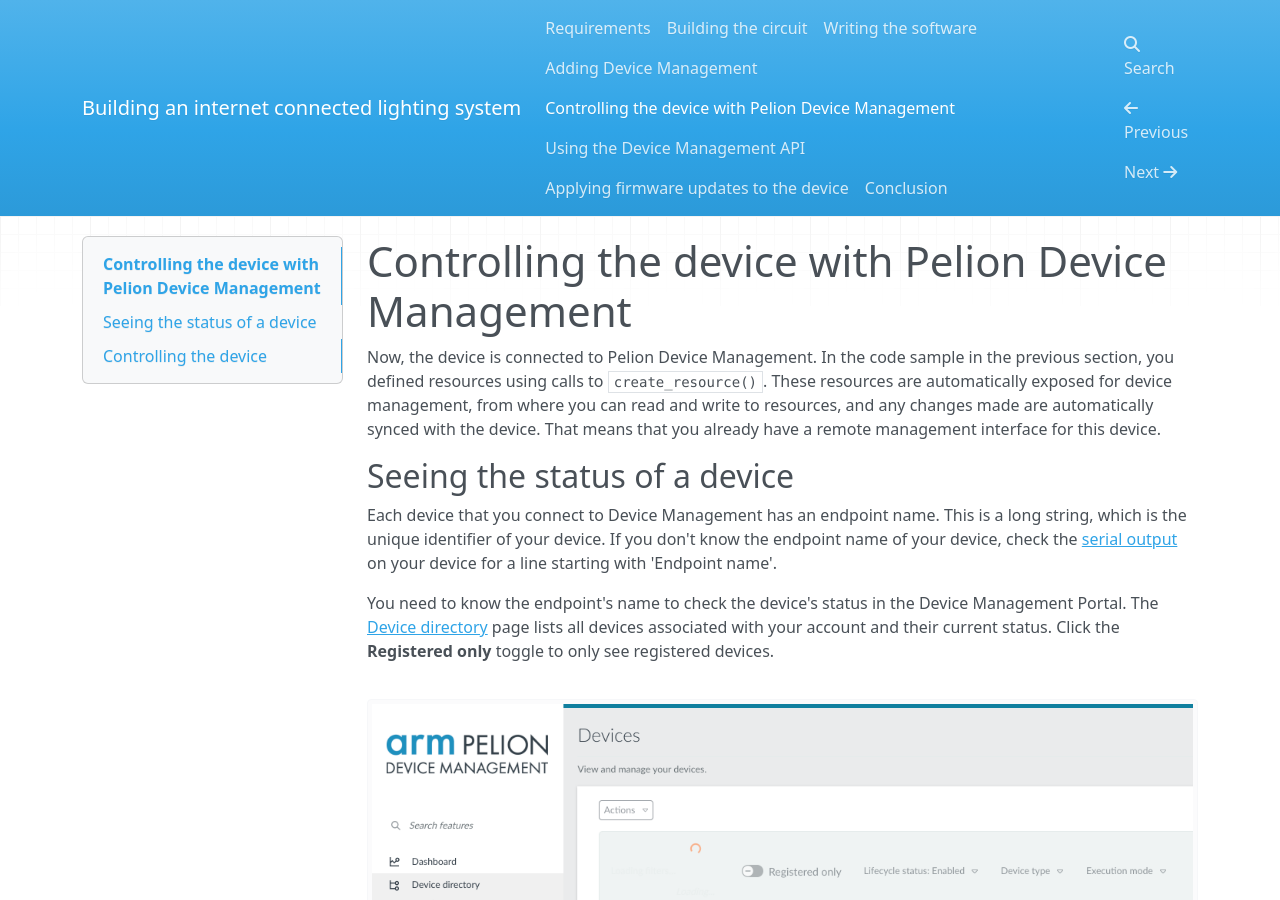
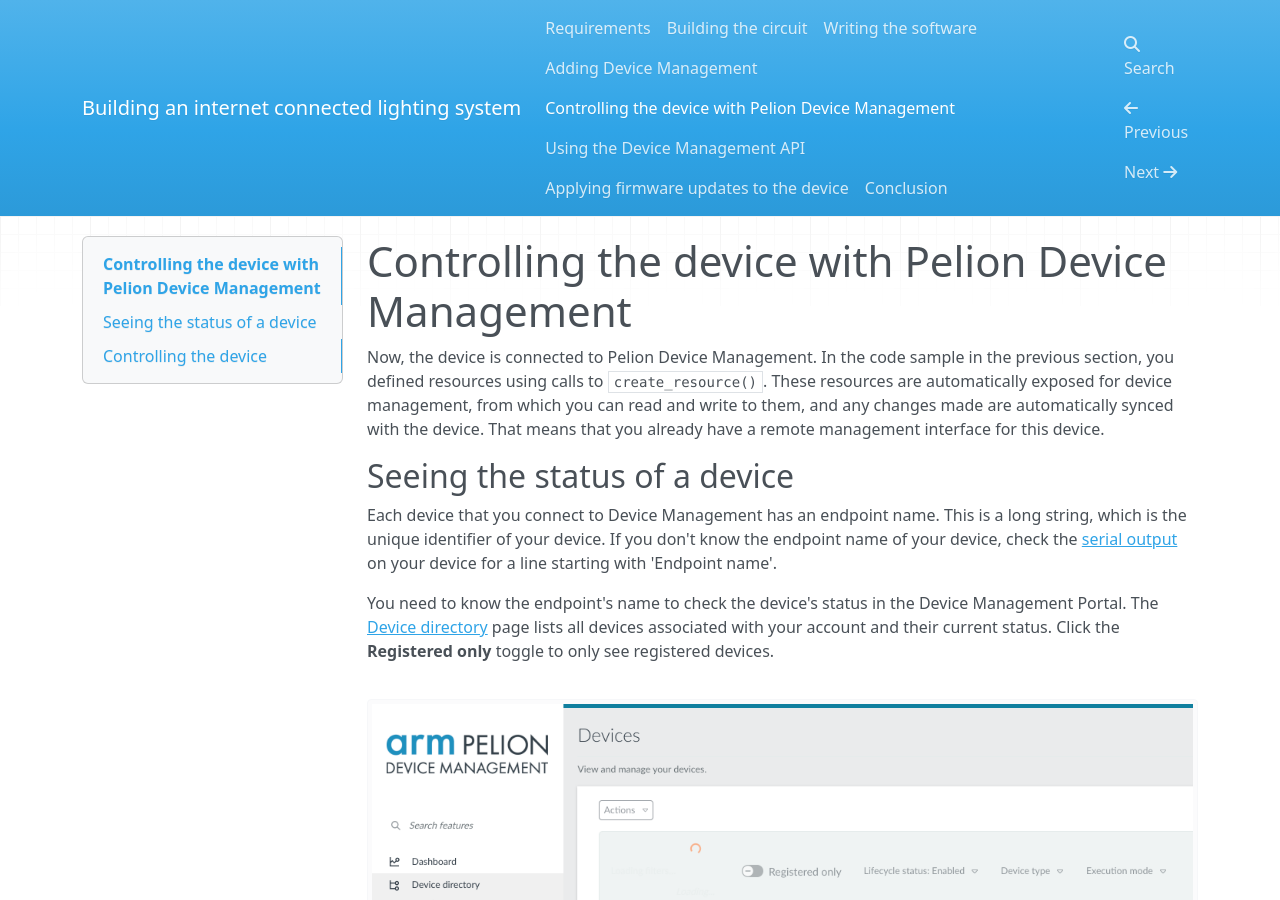
Before and after one commit to PelionIoT/connected-lights-cloud, an MkDocs documentation site: the page built from docs/5_controlling-from-cloud.md, in a window 1280 px wide and 900 px high. Built offline with MkDocs 1.6.1, drawn with Linux system fonts in a browser that asks for light colours; nearby versions of some CDN libraries; old or Windows-style settings are respelled for this version of MkDocs.

Commit message:
Grammar fix

```diff
--- a/docs/5_controlling-from-cloud.md
+++ b/docs/5_controlling-from-cloud.md
@@ -1,6 +1,6 @@
 # Controlling the device with Pelion Device Management
 
-Now, the device is connected to Pelion Device Management. In the code sample in the previous section, you defined resources using calls to `create_resource()`. These resources are automatically exposed for device management, from where you can read and write to resources, and any changes made are automatically synced with the device. That means that you already have a remote management interface for this device.
+Now, the device is connected to Pelion Device Management. In the code sample in the previous section, you defined resources using calls to `create_resource()`. These resources are automatically exposed for device management, from which you can read and write to them, and any changes made are automatically synced with the device. That means that you already have a remote management interface for this device.
 
 ## Seeing the status of a device
 
```
